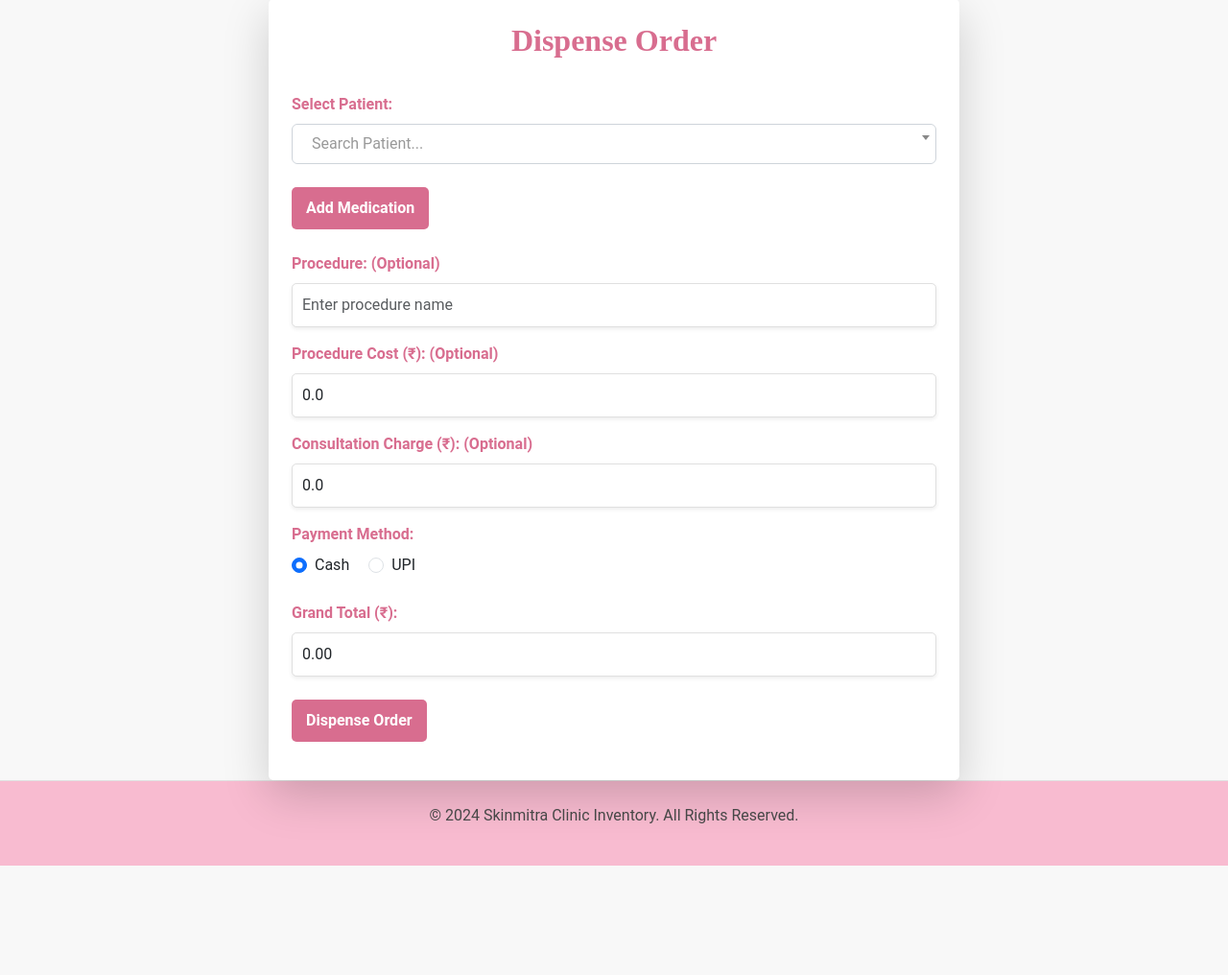
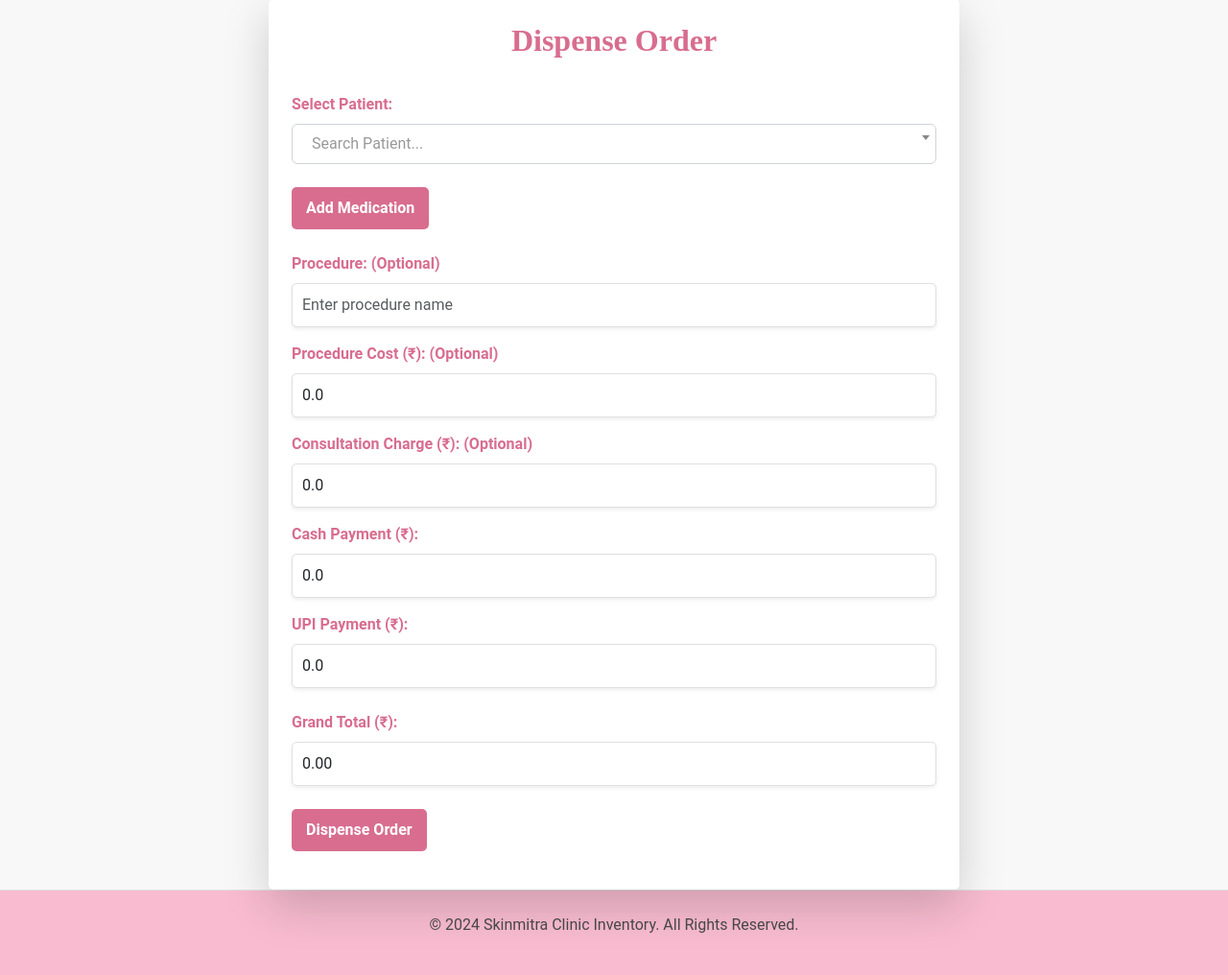
Before and after one commit to rohitbpatil27/clinic_inventory, a Django app: page /dispense_medication/ in a window 1280 px wide. Shown: the part 264-1280 px from the top of the page at 96% size. Before the commit the page ends 1166 px from the top, so only its background shows below. Run offline with Django 5.2, Linux system fonts and the light colour scheme; a user stored in the database is signed in; data comes from the database, SQL or seed files in the repository.

Commit message:
cash or upi

```diff
--- a/inventory/templates/dispense_medication.html
+++ b/inventory/templates/dispense_medication.html
@@ -6,6 +6,7 @@
 <div class="container mt-5">
   <div class="row justify-content-center">
     <div class="col-md-8">
+      <!-- Header Section -->
       <div class="text-center">
         <h1 class="dispense-medication-heading">Dispense Medication</h1>
         <p class="lead-text">
@@ -14,13 +15,14 @@
         <hr class="hr-style">
       </div>
 
+      <!-- Main Card Container -->
       <div class="card shadow-lg border-0 p-4">
         <h3 class="dispense-medication-heading">Dispense Order</h3>
         <form id="dispense-form" method="post">
           {% csrf_token %}
           <input type="hidden" name="action" value="dispense_medication">
 
-          <!-- Patient select with search via Select2 -->
+          <!-- Patient Selection with Select2 Search -->
           <div class="form-group mt-3">
             <label for="patient" class="form-label">Select Patient:</label>
             <select name="patient_id" id="patient" class="form-control shadow-sm" required>
@@ -31,38 +33,36 @@
             </select>
           </div>
 
-          <!-- Medication fields (added dynamically) -->
+          <!-- Medication Fields (added dynamically) -->
           <div id="medication-fields"></div>
 
-          <button type="button" id="add-medication" class="btn btn-outline-primary mt-4">Add Medication</button>
+          <!-- Button to add medication fields -->
+          <button type="button" id="add-medication" class="btn btn-outline-primary mt-4">
+            Add Medication
+          </button>
 
-          <!-- Procedure and Charges -->
+          <!-- Procedure and Charges Inputs -->
           <div class="form-group mt-4">
             <label for="procedure" class="form-label">Procedure: (Optional)</label>
             <input type="text" name="procedure" id="procedure" class="form-control shadow-sm" placeholder="Enter procedure name">
           </div>
-
           <div class="form-group mt-3">
             <label for="procedure_cost" class="form-label">Procedure Cost (₹): (Optional)</label>
             <input type="number" name="procedure_cost" id="procedure_cost" class="form-control shadow-sm" min="0" value="0.0" step="0.01">
           </div>
-
           <div class="form-group mt-3">
             <label for="consultation_charge" class="form-label">Consultation Charge (₹): (Optional)</label>
             <input type="number" name="consultation_charge" id="consultation_charge" class="form-control shadow-sm" min="0" value="0.0" step="0.01">
           </div>
 
-          <!-- Payment Method Options -->
+          <!-- New Payment Fields for Partial Payments -->
           <div class="form-group mt-3">
-            <label class="form-label">Payment Method:</label><br>
-            <div class="form-check form-check-inline">
-              <input class="form-check-input" type="radio" name="payment_method" id="payment_cash" value="Cash" checked>
-              <label class="form-check-label" for="payment_cash">Cash</label>
+            <label for="cash_amount" class="form-label">Cash Payment (₹):</label>
+            <input type="number" name="cash_amount" id="cash_amount" class="form-control shadow-sm" min="0" value="0.0" step="0.01">
           </div>
-            <div class="form-check form-check-inline">
-              <input class="form-check-input" type="radio" name="payment_method" id="payment_upi" value="UPI">
-              <label class="form-check-label" for="payment_upi">UPI</label>
-            </div>
+          <div class="form-group mt-3">
+            <label for="upi_amount" class="form-label">UPI Payment (₹):</label>
+            <input type="number" name="upi_amount" id="upi_amount" class="form-control shadow-sm" min="0" value="0.0" step="0.01">
           </div>
 
           <!-- Editable Grand Total Field -->
@@ -71,23 +71,25 @@
             <input type="number" name="grand_total" id="grand_total" class="form-control shadow-sm" value="0.00" step="0.01">
           </div>
 
+          <!-- Submit Button -->
           <button type="submit" class="btn btn-submit btn-block mt-4">Dispense Order</button>
         </form>
         <div id="status-message" class="mt-3"></div>
-      </div>
+      </div><!-- End Card -->
     </div>
   </div>
 </div>
 
+<!-- JavaScript Section -->
 <script>
-// Prevent the Enter key on the procedure field from submitting the form
+  // Prevent the Enter key in the procedure field from submitting the form
   document.getElementById('procedure').addEventListener('keydown', function(e) {
     if (e.key === 'Enter') {
       e.preventDefault();
     }
   });
 
-// Initialize select2 for the patient dropdown (if not already initialized in base.html)
+  // Initialize Select2 for the patient dropdown
   $(document).ready(function() {
     $('#patient').select2({
       placeholder: "Search Patient...",
@@ -96,7 +98,7 @@ $(document).ready(function() {
     });
   });
 
-// Function to add medication input dynamically
+  // Function to add medication input fields dynamically
   document.getElementById('add-medication').addEventListener('click', function () {
     const medicationFieldHTML = `
       <div class="form-group mt-3 medication-field">
@@ -113,11 +115,12 @@ document.getElementById('add-medication').addEventListener('click', function ()
         <input type="number" name="prices[]" class="form-control shadow-sm price-input" min="0" step="0.01" required placeholder="Enter price per unit"><br>
         <label class="form-label">Total (₹):</label>
         <input type="text" class="form-control shadow-sm total-field" value="₹0.00" readonly><br>
+        <!-- Remove Button -->
         <button type="button" class="btn btn-danger btn-sm mt-2 remove-medication">Remove</button>
       </div>
     `;
     document.getElementById('medication-fields').insertAdjacentHTML('beforeend', medicationFieldHTML);
-  // Initialize select2 for the new medication select
+    // Initialize Select2 for the new medication select element
     $('.medication-select').select2({
       placeholder: "Search Medication...",
       allowClear: true,
@@ -125,7 +128,7 @@ document.getElementById('add-medication').addEventListener('click', function ()
     });
   });
 
-// Update total for each medication field
+  // Function to update the total for a single medication field
   function updateFieldTotal(medicationField) {
     const quantity = parseFloat(medicationField.querySelector('.quantity-input').value || 0);
     const price = parseFloat(medicationField.querySelector('.price-input').value || 0);
@@ -135,7 +138,7 @@ function updateFieldTotal(medicationField) {
     updateGrandTotal();
   }
 
-// Update grand total for all medications, procedure, and consultation
+  // Function to update grand total for all fields
   function updateGrandTotal() {
     let grandTotal = 0;
     document.querySelectorAll('.total-field').forEach(field => {
@@ -145,10 +148,11 @@ function updateGrandTotal() {
     const procedureCost = parseFloat(document.getElementById('procedure_cost').value || 0);
     const consultationCharge = parseFloat(document.getElementById('consultation_charge').value || 0);
     grandTotal += procedureCost + consultationCharge;
+    // Update the editable grand total field
     document.getElementById('grand_total').value = grandTotal.toFixed(2);
   }
 
-// Event delegation for dynamic elements in medication-fields
+  // Event delegation for dynamic medication fields
   document.getElementById('medication-fields').addEventListener('input', function (e) {
     if (e.target.classList.contains('quantity-input') || e.target.classList.contains('price-input')) {
       updateFieldTotal(e.target.closest('.medication-field'));
@@ -187,6 +191,7 @@ document.getElementById('dispense-form').addEventListener('submit', function (e)
       if (data.status === "success") {
         statusMessage.textContent = data.message;
         statusMessage.style.color = "green";
+        // Reset the form
         this.reset();
         document.getElementById('medication-fields').innerHTML = '';
         document.getElementById('grand_total').value = "0.00";
--- a/inventory/views.py
+++ b/inventory/views.py
@@ -210,14 +210,19 @@ def dispense_medication_view(request):
                 procedure = request.POST.get("procedure", "")
                 procedure_cost = Decimal(request.POST.get("procedure_cost", "0.0").strip() or "0.0")
                 consultation_charge = Decimal(request.POST.get("consultation_charge", "0.0").strip() or "0.0")
-                # Use the grand_total provided by the user
+                cash_amount = Decimal(request.POST.get("cash_amount", "0.0").strip() or "0.0")
+                upi_amount = Decimal(request.POST.get("upi_amount", "0.0").strip() or "0.0")
+                # Use the grand total from the form (manually entered/edited)
                 grand_total = Decimal(request.POST.get("grand_total", "0.0").strip() or "0.0")
+
                 if len(medications) != len(quantities) or len(medications) != len(prices):
                     return JsonResponse({"status": "error", "message": "Mismatch between medications, quantities, and prices."})
                 if not (medications or procedure or consultation_charge):
                     return JsonResponse({"status": "error", "message": "Please add at least one medication or Procedure or Consultation."})
+
                 total_medication_cost = Decimal(0)
                 medication_details = []
+
                 with transaction.atomic():
                     for medication_id, quantity_str, price_str in zip(medications, quantities, prices):
                         try:
@@ -250,8 +255,10 @@ def dispense_medication_view(request):
                             return JsonResponse({"status": "error", "message": "Invalid input for quantity or price."})
                         except Exception as e:
                             return JsonResponse({"status": "error", "message": f"An error occurred: {e}"})
-                    # Use the user-entered grand_total as the final total cost
+
+                    # Use the manually entered grand_total as the final total cost
                     total_cost = grand_total
+
                     DispensedMedicationHistory.objects.create(
                         patient=patient,
                         medication_details=medication_details,
@@ -259,14 +266,22 @@ def dispense_medication_view(request):
                         procedure_cost=procedure_cost,
                         consultation_charge=consultation_charge,
                         total_cost=total_cost,
-                        payment_method=request.POST.get("payment_method", "Cash")
+                        cash_amount=cash_amount,
+                        upi_amount=upi_amount,
                     )
+
                     Billing.objects.create(
                         patient=patient,
                         total_amount=total_cost,
                         description="Dispense Medications"
                     )
-                    return JsonResponse({"status": "success", "message": "Medications dispensed successfully.", "total_cost": str(total_cost)})
+
+                    return JsonResponse({
+                        "status": "success",
+                        "message": "Medications dispensed successfully.",
+                        "total_cost": str(total_cost)
+                    })
+
             except Exception as e:
                 return JsonResponse({"status": "error", "message": f"An error occurred: {e}"})
         return JsonResponse({"status": "error", "message": "Invalid action."})
@@ -287,21 +302,21 @@ def dispensing_history_view(request):
         .order_by('-date_dispensed')
     )
 
-    # Apply search query filter on patient name or contact (if contact exists)
+    # Apply search query filter on patient name or contact (if available)
     if search_query:
         all_history = all_history.filter(
             Q(patient__name__icontains=search_query) |
             Q(patient__contact__icontains=search_query)
         )
 
-    # Apply date range filter if provided
+    # Apply date range filter if both dates are provided
     if from_date and to_date:
         try:
             all_history = all_history.filter(date_dispensed__date__range=[from_date, to_date])
         except ValueError:
             logger.error(f"Invalid date range: {from_date} to {to_date}")
 
-    # Initialize totals
+    # Initialize total sums (as Decimal)
     total_medication_cost = Decimal(0)
     total_procedure_cost = Decimal(0)
     total_consultation_cost = Decimal(0)
@@ -310,7 +325,7 @@ def dispensing_history_view(request):
     # Group records by patient
     grouped_history = {}
     for record in all_history:
-        # medication_details is stored as JSON (a list of dictionaries)
+        # medication_details is stored as JSON (a list of dicts)
         if isinstance(record.medication_details, list):
             medication_cost = sum(Decimal(medication.get('cost', 0)) for medication in record.medication_details)
         else:
@@ -325,13 +340,13 @@ def dispensing_history_view(request):
             grouped_history[record.patient] = []
         grouped_history[record.patient].append(record)
 
-    # Aggregate payment method totals
-    total_cash = all_history.filter(payment_method="Cash").aggregate(total=Sum("total_cost"))["total"] or Decimal("0.00")
-    total_upi = all_history.filter(payment_method="UPI").aggregate(total=Sum("total_cost"))["total"] or Decimal("0.00")
+    # Aggregate total cash and UPI amounts using the new fields
+    total_cash = all_history.aggregate(total=Sum("cash_amount"))["total"] or Decimal("0.00")
+    total_upi = all_history.aggregate(total=Sum("upi_amount"))["total"] or Decimal("0.00")
 
     # Paginate grouped history (grouped by patient)
     grouped_history_list = list(grouped_history.items())
-    paginator = Paginator(grouped_history_list, 10)  # 10 patients per page
+    paginator = Paginator(grouped_history_list, 10)  # Show 10 patients per page
     page_number = request.GET.get('page')
     page_obj = paginator.get_page(page_number)
 
```
Also changed, not shown: inventory/models.py (+4 -4 lines), inventory/templates/dispensing_history.html (+28 -5 lines), db.sqlite3, inventory/migrations/0038_remove_dispensedmedicationhistory_payment_method_and_more.py (added). Lines whose indentation alone changed are shown as unchanged.
